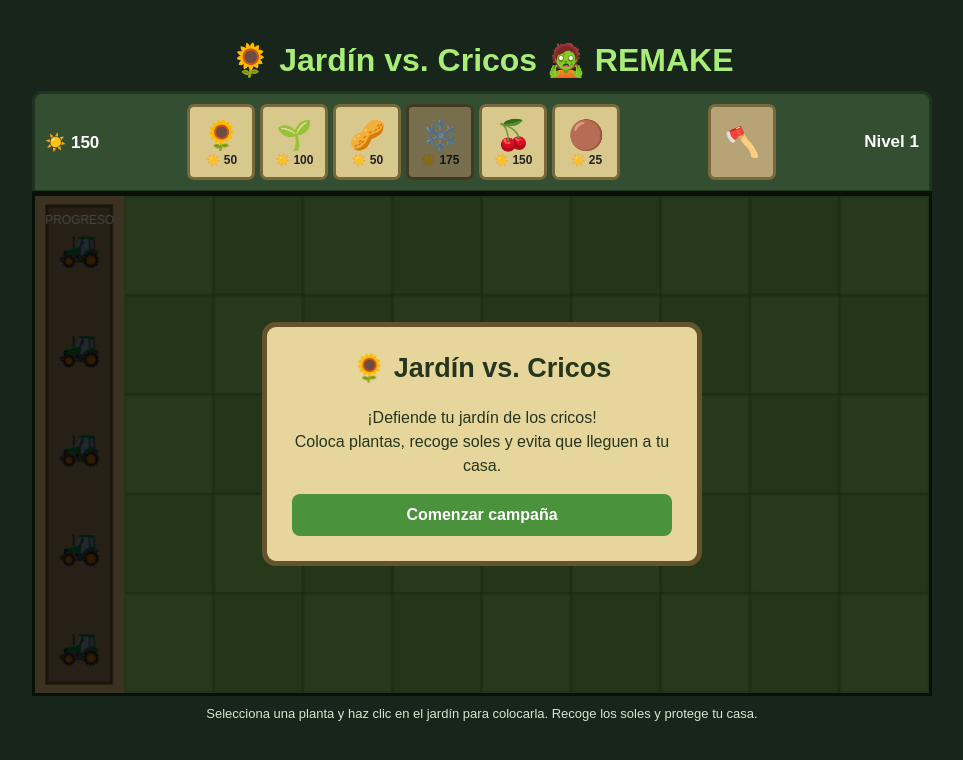
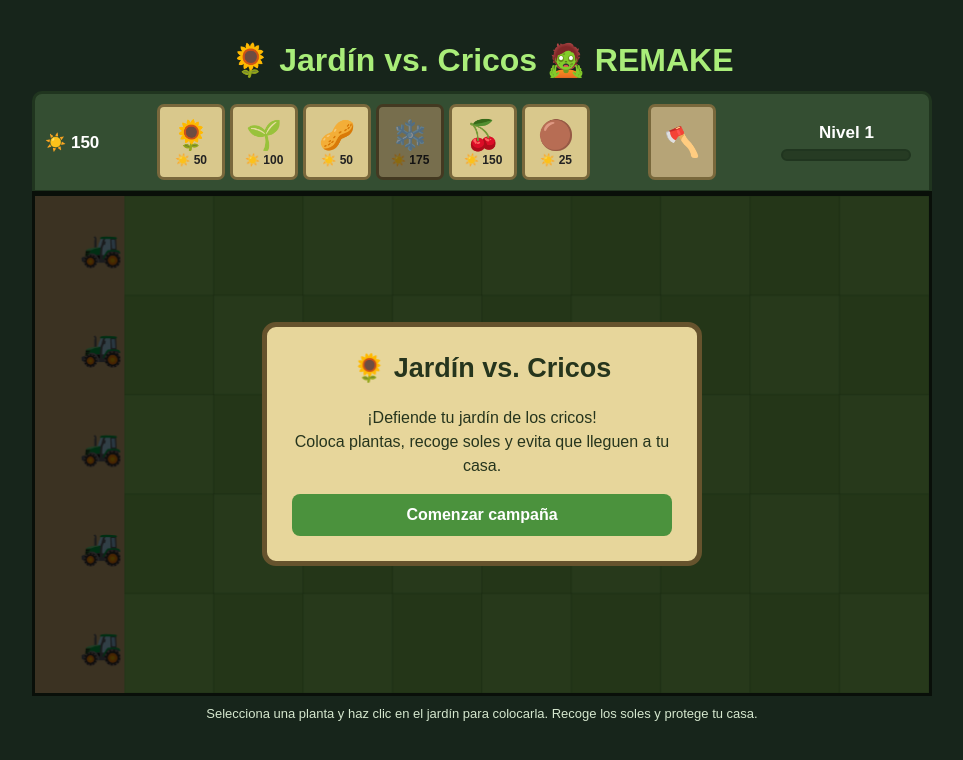
Before and after one commit to DORO116/Jueguitos-Ricolinos, a plain HTML site: page jardinVsCricos.html in a window 1280 px wide. Shown: the whole page, without its empty margins (158-1121 px from the left). Drawn offline with Linux system fonts and the light colour scheme.

Commit message:
Update jardinVsCricos.html

```diff
--- a/jardinVsCricos.html
+++ b/jardinVsCricos.html
@@ -46,6 +46,31 @@ h1 {
 #sunCounter, #levelInfo {
     font-weight: bold;
     font-size: 17px;
+}
+
+#levelPanel {
+    display: flex;
+    flex-direction: column;
+    align-items: center;
+    gap: 6px;
+    min-width: 145px;
+}
+
+#progressTrack {
+    width: 130px;
+    height: 12px;
+    background: #263b23;
+    border: 2px solid #20351f;
+    border-radius: 10px;
+    overflow: hidden;
+}
+
+#progressFill {
+    width: 0%;
+    height: 100%;
+    background: #f3df78;
+    border-radius: 10px;
+    transition: width 0.2s ease;
 }
 
 #plantCards {
@@ -189,7 +214,12 @@ canvas {
         <div id="sunCounter">☀️ 150</div>
         <div id="plantCards"></div>
         <button id="shovel" title="Pala">🪓</button>
+        <div id="levelPanel">
         <div id="levelInfo">Nivel 1</div>
+        <div id="progressTrack">
+        <div id="progressFill"></div>
+    </div>
+</div>
     </div>
 
     <canvas id="canvas" width="900" height="500"></canvas>
@@ -412,6 +442,11 @@ function actualizarUI() {
         infiniteMode
             ? "Infinito - Oleada " + infiniteWave
             : "Nivel " + level;
+    const progress = currentConfig.total > 0
+    ? Math.min(100, (killed / currentConfig.total) * 100)
+    : 0;
+
+document.getElementById("progressFill").style.width = progress + "%";
 
     for (const [key, plant] of Object.entries(PLANTS)) {
         const card = document.getElementById("card-" + key);
@@ -1260,42 +1295,11 @@ function dibujarEfectos() {
 }
 
 // -----------------------------
-// BARRA DE PROGRESO
-// -----------------------------
-
-function dibujarProgreso() {
-    const progress = spawned > 0
-        ? killed / currentConfig.total
-        : 0;
-
-    ctx.fillStyle = "rgba(0,0,0,.35)";
-    ctx.fillRect(12, 10, 65, 480);
-
-    ctx.fillStyle = "#f3df78";
-    ctx.fillRect(
-        22,
-        480 - 450 * progress,
-        45,
-        450 * progress
-    );
-
-    ctx.strokeStyle = "#59472a";
-    ctx.lineWidth = 3;
-    ctx.strokeRect(12, 10, 65, 480);
-
-    ctx.fillStyle = "white";
-    ctx.font = "12px Arial";
-    ctx.textAlign = "center";
-    ctx.fillText("PROGRESO", 45, 28);
-}
-
-// -----------------------------
 // BUCLE PRINCIPAL
 // -----------------------------
 
 function dibujar() {
     dibujarTablero();
-    dibujarProgreso();
     dibujarPlantas();
     dibujarZombies();
     dibujarProyectiles();
```
